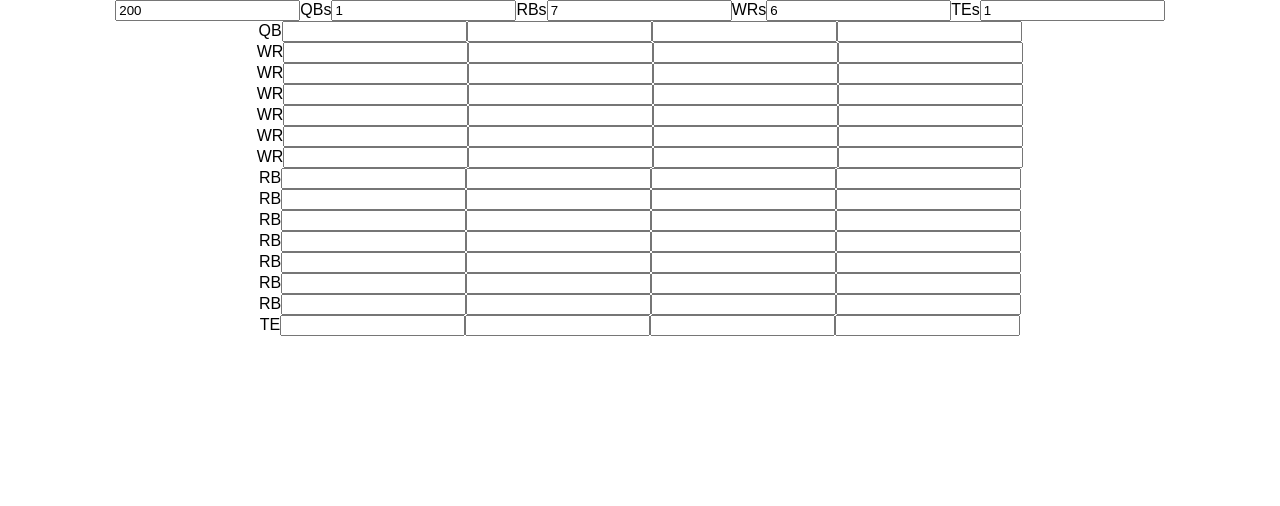
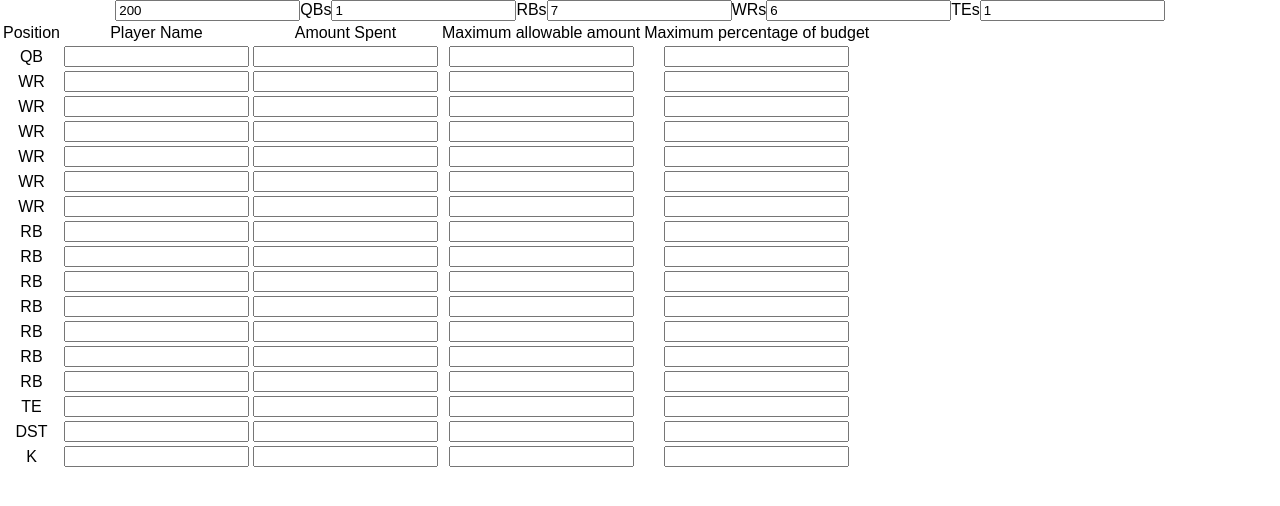
Before and after one commit to severnsc/ff-app, a React (Create React App) app: page / in a window 1280 px wide. Shown: the top 506 px of the page. Built offline with nearby package versions, Linux system fonts and the light colour scheme.

Commit message:
Setup as a table

```diff
--- a/src/App.js
+++ b/src/App.js
@@ -5,13 +5,13 @@ import './App.css';
 class PlayerRow extends Component {
   render() {
     return (
-      <div>
-        {this.props.position}
-        <input type="text" />
-        <input type="text" />
-        <input type="text" readOnly />
-        <input type="text" />
-      </div>
+      <tr>
+        <td>{this.props.position}</td>
+        <td><input type="text" /></td>
+        <td><input type="text" /></td>
+        <td><input type="text" readOnly /></td>
+        <td><input type="text" /></td>
+      </tr>
     );
   }
 }
@@ -117,10 +117,21 @@ class PlayerRows extends Component {
           </span>
         </div>
         <div className="players">
-          {this.state.qbRows}
-          {this.state.wrRows}
-          {this.state.rbRows}
-          {this.state.teRows}
+          <table>
+            <tr>
+              <td>Position</td>
+              <td>Player Name</td>
+              <td>Amount Spent</td>
+              <td>Maximum allowable amount</td>
+              <td>Maximum percentage of budget</td>
+            </tr>
+            {this.state.qbRows}
+            {this.state.wrRows}
+            {this.state.rbRows}
+            {this.state.teRows}
+            <PlayerRow position="DST" />
+            <PlayerRow position="K" />
+          </table>
         </div>
       </div>
     );
```
